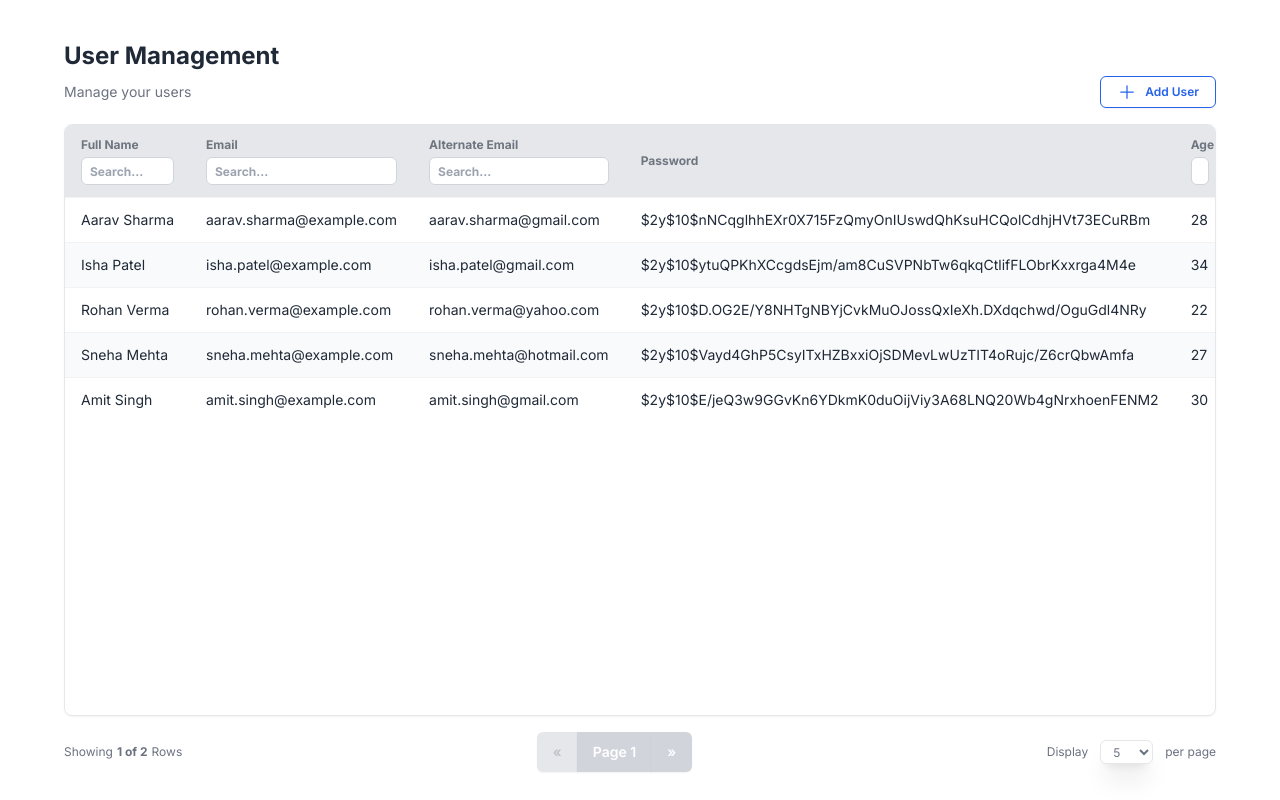
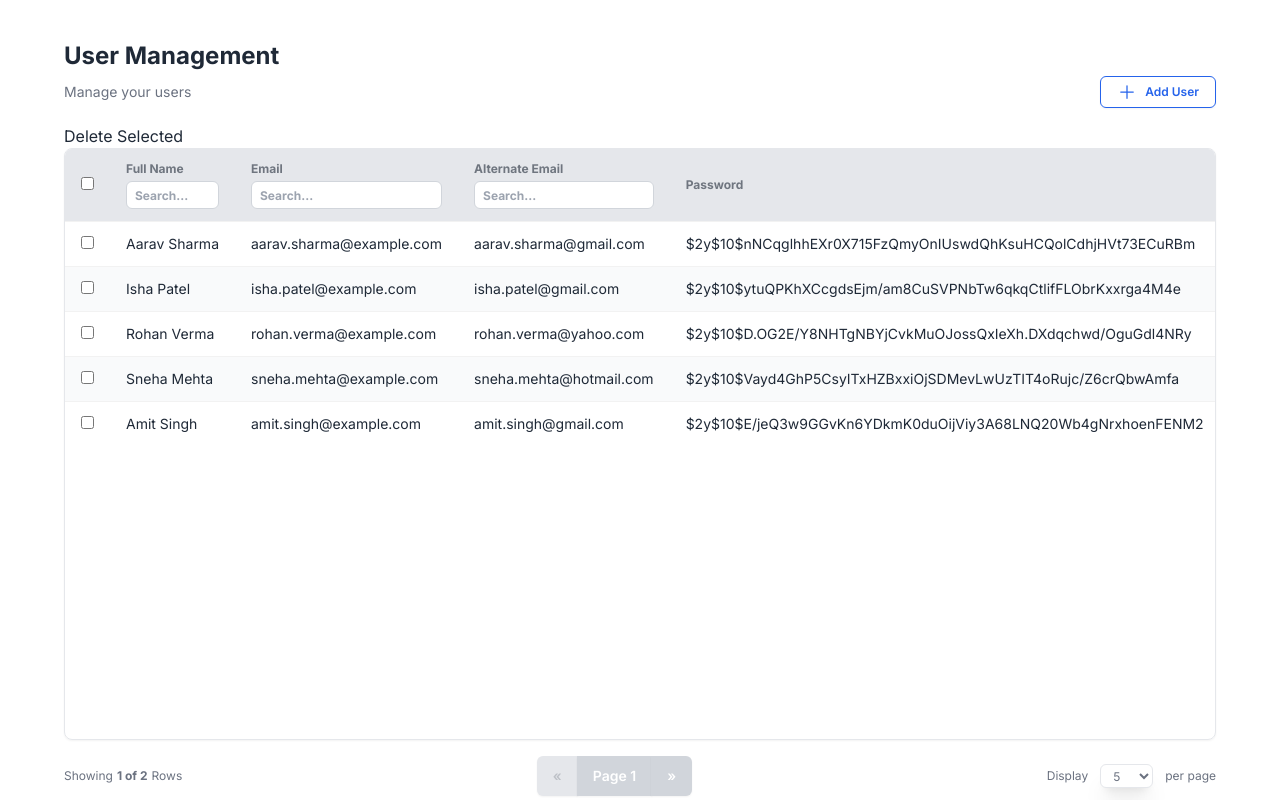
Before and after one commit to saiyamarora11/next-ts-user-management-dashboard, a Next.js app: page / in a window 1280 px wide. Built offline with nearby package versions, Linux system fonts and the light colour scheme.

Commit message:
bulk_delete_fn

```diff
--- a/package.json
+++ b/package.json
@@ -17,6 +17,7 @@
 		"@tanstack/react-table": "^8.19.3",
 		"@types/lodash": "^4.17.7",
 		"@types/luxon": "^3.4.2",
+		"@types/uuid": "^10.0.0",
 		"autoprefixer": "^10.4.19",
 		"axios": "^1.7.3",
 		"bcryptjs": "^2.4.3",
@@ -27,6 +28,7 @@
 		"react-dom": "^18",
 		"react-hook-form": "^7.52.1",
 		"react-toastify": "^10.0.5",
+		"uuid": "^10.0.0",
 		"zod": "^3.23.8"
 	},
 	"devDependencies": {
--- a/src/app/api/users/route.ts
+++ b/src/app/api/users/route.ts
@@ -1,6 +1,7 @@
 import { NextResponse } from "next/server";
 import { demoUsers } from "@/data/users";
 import bcrypt from "bcryptjs";
+import { v4 as uuidv4 } from "uuid";
 
 let users = [...demoUsers];
 
@@ -29,7 +30,7 @@ export async function POST(request: Request) {
 	const hashedPassword = await bcrypt.hash(password, 10);
 
 	const newUser = {
-		id: users.length ? users[users.length - 1].id + 1 : 1,
+		id: uuidv4(),
 		first_name: firstName,
 		last_name: lastName,
 		email,
@@ -42,3 +43,25 @@ export async function POST(request: Request) {
 
 	return NextResponse.json(newUser);
 }
+export async function DELETE(request: Request) {
+	try {
+		const { ids } = await request.json();
+
+		if (!ids.length) {
+			return NextResponse.json(
+				{ error: "Invalid input" },
+				{ status: 400 },
+			);
+		}
+		users = users.filter((user) => !ids.includes(user.id));
+
+		return NextResponse.json({
+			message: "Users deleted successfully",
+		});
+	} catch (error) {
+		return NextResponse.json(
+			{ error: "Error deleting users" },
+			{ status: 500 },
+		);
+	}
+}
--- a/src/components/user/UsersTable.tsx
+++ b/src/components/user/UsersTable.tsx
@@ -1,5 +1,5 @@
 import React from "react";
-import { useQuery } from "@tanstack/react-query";
+import { useQuery, useQueryClient } from "@tanstack/react-query";
 import {
 	createColumnHelper,
 	flexRender,
@@ -16,6 +16,25 @@ import Filter from "../common/TableFilter";
 const columnHelper = createColumnHelper<User>();
 
 const columns = [
+	columnHelper.display({
+		id: "select",
+		header: ({ table }) => (
+			<input
+				type="checkbox"
+				checked={table.getIsAllRowsSelected()}
+				onChange={(e) =>
+					table.toggleAllRowsSelected(e.target.checked)
+				}
+			/>
+		),
+		cell: ({ row }) => (
+			<input
+				type="checkbox"
+				checked={row.getIsSelected()}
+				onChange={() => row.toggleSelected()}
+			/>
+		),
+	}),
 	columnHelper.accessor(
 		(row) => `${row.first_name} ${row.last_name}`,
 		{
@@ -63,6 +82,7 @@ const fetchUsers = async (): Promise<User[]> => {
 };
 
 const UserTable: React.FC = () => {
+	const queryClient = useQueryClient();
 	const { data, isLoading, error } = useQuery<User[], Error>({
 		queryKey: ["users"],
 		queryFn: fetchUsers,
@@ -82,6 +102,23 @@ const UserTable: React.FC = () => {
 			},
 		},
 	});
+	const selectedRows = table
+		?.getSelectedRowModel()
+		?.flatRows.map((row) => row.original);
+	const deleteSelectedRows = async () => {
+		const idsToDelete = selectedRows.map((row) => row?.id);
+		await fetch("/api/users", {
+			method: "DELETE",
+			headers: {
+				"Content-Type": "application/json",
+			},
+			body: JSON.stringify({ ids: idsToDelete }),
+		});
+		queryClient.invalidateQueries({
+			queryKey: ["users"],
+			exact: true,
+		});
+	};
 
 	if (isLoading) {
 		return (
@@ -98,6 +135,11 @@ const UserTable: React.FC = () => {
 	return (
 		<div>
 			<div className="mt-4">
+				<button
+					onClick={deleteSelectedRows}
+					disabled={selectedRows.length === 0}>
+					Delete Selected
+				</button>
 				<div className="relative h-[calc(100vh-13rem)] overflow-auto rounded-lg border border-gray-200 shadow-sm">
 					<table className="table w-full">
 						<thead>
--- a/src/data/users.ts
+++ b/src/data/users.ts
@@ -1,6 +1,6 @@
 export const demoUsers = [
 	{
-		id: 1,
+		id: "1",
 		first_name: "Aarav",
 		last_name: "Sharma",
 		email: "aarav.sharma@example.com",
@@ -10,7 +10,7 @@ export const demoUsers = [
 		age: 28,
 	},
 	{
-		id: 2,
+		id: "2",
 		first_name: "Isha",
 		last_name: "Patel",
 		email: "isha.patel@example.com",
@@ -20,7 +20,7 @@ export const demoUsers = [
 		age: 34,
 	},
 	{
-		id: 3,
+		id: "3",
 		first_name: "Rohan",
 		last_name: "Verma",
 		email: "rohan.verma@example.com",
@@ -30,7 +30,7 @@ export const demoUsers = [
 		age: 22,
 	},
 	{
-		id: 4,
+		id: "4",
 		first_name: "Sneha",
 		last_name: "Mehta",
 		email: "sneha.mehta@example.com",
@@ -40,7 +40,7 @@ export const demoUsers = [
 		age: 27,
 	},
 	{
-		id: 5,
+		id: "5",
 		first_name: "Amit",
 		last_name: "Singh",
 		email: "amit.singh@example.com",
@@ -50,7 +50,7 @@ export const demoUsers = [
 		age: 30,
 	},
 	{
-		id: 6,
+		id: "6",
 		first_name: "Priya",
 		last_name: "Gupta",
 		email: "priya.gupta@example.com",
@@ -60,7 +60,7 @@ export const demoUsers = [
 		age: 25,
 	},
 	{
-		id: 7,
+		id: "7",
 		first_name: "Vikas",
 		last_name: "Kumar",
 		email: "vikas.kumar@example.com",
@@ -70,7 +70,7 @@ export const demoUsers = [
 		age: 29,
 	},
 	{
-		id: 8,
+		id: "8",
 		first_name: "Anjali",
 		last_name: "Desai",
 		email: "anjali.desai@example.com",
@@ -80,7 +80,7 @@ export const demoUsers = [
 		age: 32,
 	},
 	{
-		id: 9,
+		id: "9",
 		first_name: "Rahul",
 		last_name: "Chopra",
 		email: "rahul.chopra@example.com",
@@ -90,7 +90,7 @@ export const demoUsers = [
 		age: 26,
 	},
 	{
-		id: 10,
+		id: "10",
 		first_name: "Nisha",
 		last_name: "Bansal",
 		email: "nisha.bansal@example.com",
--- a/src/types/user.ts
+++ b/src/types/user.ts
@@ -1,4 +1,6 @@
 export type User = {
+	id: any;
+	is: number;
 	first_name: string;
 	last_name: string;
 	email: string;
```
Also changed, not shown: 1 other file (tests, documents, lock files or other folders).
